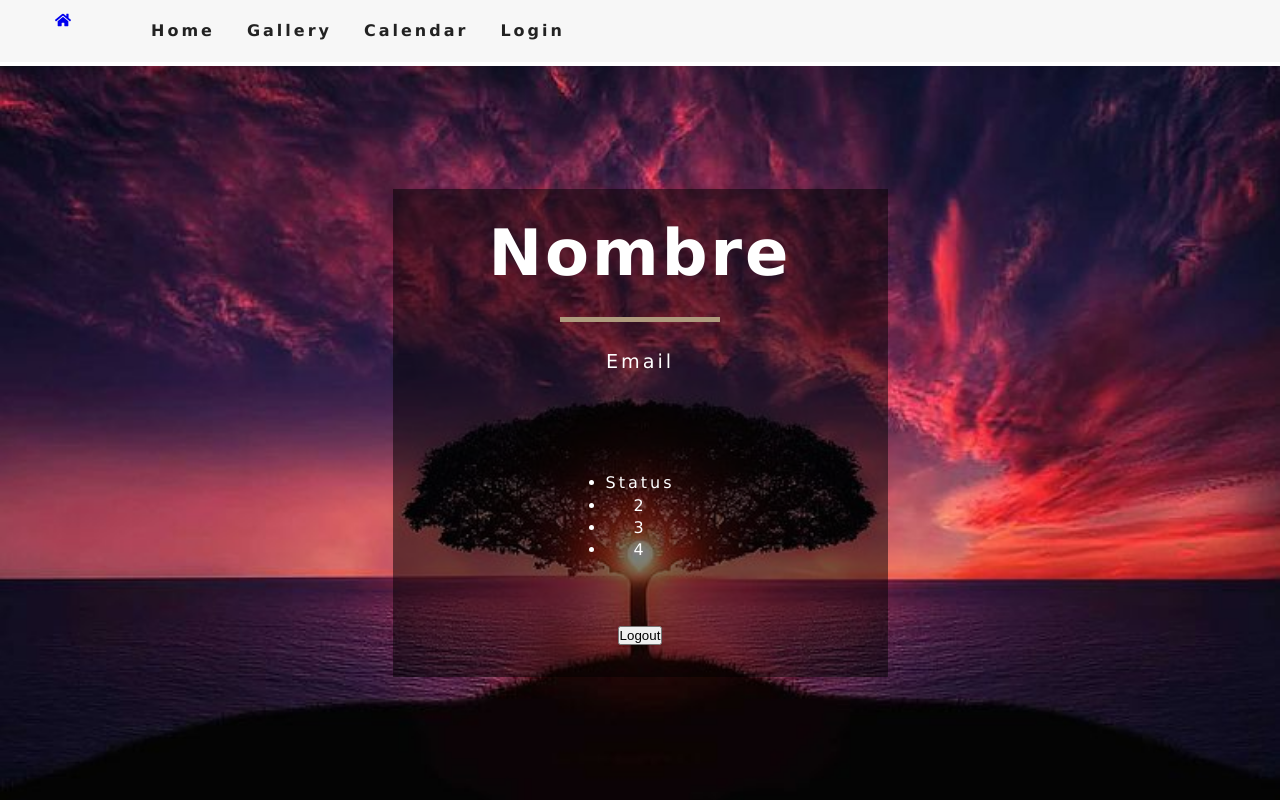
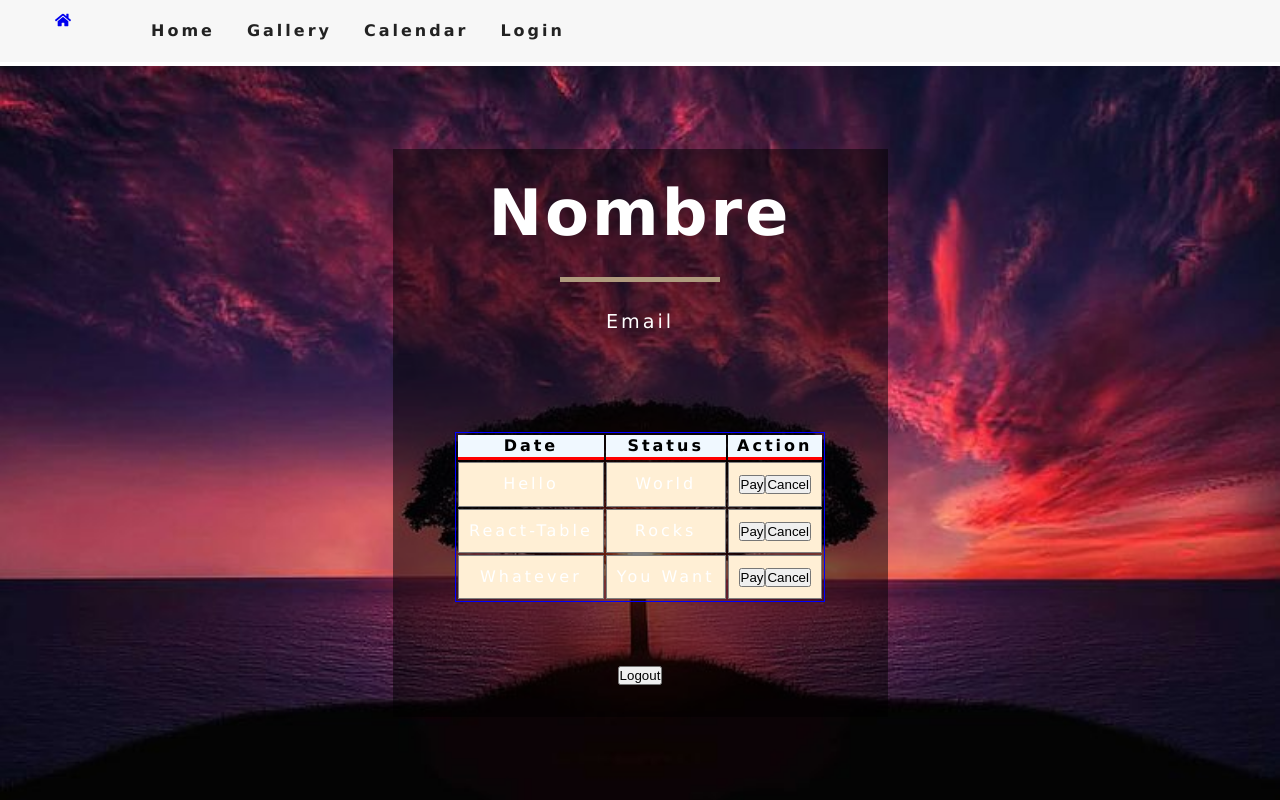
Before and after one commit to IvanSoftSolutions/SalonFiestas_WebApp, a React (Create React App) app: page /profile in a window 1280 px wide. Built offline with nearby package versions, Linux system fonts and the light colour scheme.

Commit message:
Events table alpha & modal third payment option

```diff
--- a/package.json
+++ b/package.json
@@ -15,6 +15,7 @@
     "react-responsive-carousel": "^3.2.22",
     "react-router-dom": "^6.2.1",
     "react-scripts": "5.0.0",
+    "react-table": "^7.7.0",
     "web-vitals": "^0.2.4",
     "workbox-background-sync": "^5.1.4",
     "workbox-broadcast-update": "^5.1.4",
--- a/src/components/Payment.js
+++ b/src/components/Payment.js
@@ -3,7 +3,7 @@ import Modal from 'react-modal/lib/components/Modal';
 import tmp1 from '../assets/tmp1.jpg';
 
 
-export default function Payment({ openModal, onModalChange, status }) {
+export default function Payment({ openModal, onModalChange, status, onStatusChange }) {
 
     function handleStatus1() {
         status('Apartado');
@@ -13,13 +13,45 @@ export default function Payment({ openModal, onModalChange, status }) {
         status('Pagado')
     }
 
+    function checkStatus() {
+        if (status === 'Apartado') {
+            return (
+                <>
+                    <div style={{ display: 'flex' }}>
+                        <div>
+                            <img src={tmp1} alt="payment" style={{ width: '100%', padding: '5px' }} />
+                            <button onClick={handleStatus2}>Liquidar</button>
+                        </div>
+                    </div>
+                    <button onClick={closeModal}>Cancelar</button>
+                </>
+            )
+        } else {
+            return (
+                <>
+                    <div style={{ display: 'flex' }}>
+                        <div>
+                            <img src={tmp1} alt="payment" style={{ width: '100%', padding: '5px' }} />
+                            <button onClick={handleStatus1}>Apartado</button>
+                        </div>
+                        <div>
+                            <img src={tmp1} alt="payment" style={{ width: '100%', padding: '5px' }} />
+                            <button onClick={handleStatus2}>Completo</button>
+                        </div>
+                    </div>
+                    <button onClick={closeModal}>Cancelar</button>
+                </>
+            )
+        }
+    }
+
     const data = {
         status: status
     }
 
     function closeModal() {
         onModalChange(false);
-        status(null);
+        onStatusChange(null);
     }
 
     return (
@@ -29,17 +61,7 @@ export default function Payment({ openModal, onModalChange, status }) {
             onRequestClose={closeModal}
             contentLabel="Payment Modal"
         >
-            <div style={{ display: 'flex' }}>
-                <div>
-                    <img src={tmp1} alt="payment" style={{ width: '100%', padding: '5px' }} />
-                    <button onClick={handleStatus1}>Apartado</button>
-                </div>
-                <div>
-                    <img src={tmp1} alt="payment" style={{ width: '100%', padding: '5px' }} />
-                    <button onClick={handleStatus2}>Completo</button>
-                </div>
-            </div>
-            <button onClick={closeModal}>Cancelar</button>
+            {checkStatus()}
         </Modal>
     )
 }
--- a/src/pages/Profile.js
+++ b/src/pages/Profile.js
@@ -1,39 +1,136 @@
-import React from 'react'
+import React, { useState } from 'react'
 import Hero from '../components/Hero';
 import Banner from '../components/Banner';
 import { useNavigate } from 'react-router-dom';
+import { useTable } from 'react-table';
+import Payment from '../components/Payment';
 
 export default function Profile({ onIsLoggedInChange }) {
     const navigate = useNavigate();
+    const [status, setStatus] = useState('Apartado')
+    const [modalIsOpen, setIsOpen] = useState(false);
+
+    const data = React.useMemo(
+        () => [
+            {
+                date: 'Hello',
+                status: 'World',
+            },
+            {
+                date: 'react-table',
+                status: 'rocks',
+            },
+            {
+                date: 'whatever',
+                status: 'you want',
+            },
+        ],
+        []
+    )
+
+    const columns = React.useMemo(
+        () => [
+            {
+                Header: 'Date',
+                accessor: 'date', // accessor is the "key" in the data
+            },
+            {
+                Header: 'Status',
+                accessor: 'status',
+            },
+            {
+                Header: 'Action',
+                accessor: 'action',
+                Cell: row => (
+                    <div>
+                        <button onClick={openModal}>Pay</button>
+                        <button>Cancel</button>
+                    </div>
+                ),
+            }
+        ],
+        []
+    )
+
+    const {
+        getTableProps,
+        getTableBodyProps,
+        headerGroups,
+        rows,
+        prepareRow,
+    } = useTable({ columns, data })
 
     function logout() {
         localStorage.setItem('isLoggedIn', false);
         onIsLoggedInChange(false);
         navigate('/');
+    }
 
+    function openModal() {
+        setIsOpen(true);
     }
 
     return (
+        <>
             <Hero>
                 <div>
                     <Banner title='Nombre' subtitle='Email'>
                     </Banner>
                     <div className='btn-container'>
-                    <ul>
-                        <li>
-                            status
-                        </li>
-                        <li>2</li>
-                        <li>3</li>
-                        <li>4</li>
-                    </ul>
+                        <table {...getTableProps()} style={{ border: 'solid 1px blue' }}>
+                            <thead>
+                                {headerGroups.map(headerGroup => (
+                                    <tr {...headerGroup.getHeaderGroupProps()}>
+                                        {headerGroup.headers.map(column => (
+                                            <th
+                                                {...column.getHeaderProps()}
+                                                style={{
+                                                    borderBottom: 'solid 3px red',
+                                                    background: 'aliceblue',
+                                                    color: 'black',
+                                                    fontWeight: 'bold',
+                                                }}
+                                            >
+                                                {column.render('Header')}
+                                            </th>
+                                        ))}
+                                    </tr>
+                                ))}
+                            </thead>
+                            <tbody {...getTableBodyProps()}>
+                                {rows.map(row => {
+                                    prepareRow(row)
+                                    return (
+                                        <tr {...row.getRowProps()}>
+                                            {row.cells.map(cell => {
+                                                return (
+                                                    <td
+                                                        {...cell.getCellProps()}
+                                                        style={{
+                                                            padding: '10px',
+                                                            border: 'solid 1px gray',
+                                                            background: 'papayawhip',
+                                                        }}
+                                                    >
+                                                        {cell.render('Cell')}
+                                                    </td>
+                                                )
+                                            })}
+                                        </tr>
+                                    )
+                                })}
+                            </tbody>
+                        </table>
 
                     </div>
                     <div className='btn-container'>
                         <button onClick={logout}>Logout</button>
                     </div>
                 </div>
+            </Hero>
+            <Payment openModal={modalIsOpen} onModalChange={setIsOpen} status={status} onStatusChange={setStatus} />
+        </>
 
-        </Hero>
+
     )
 }
```
Also changed, not shown: 1 other file (tests, documents, lock files or other folders). Lines whose indentation alone changed are shown as unchanged.
